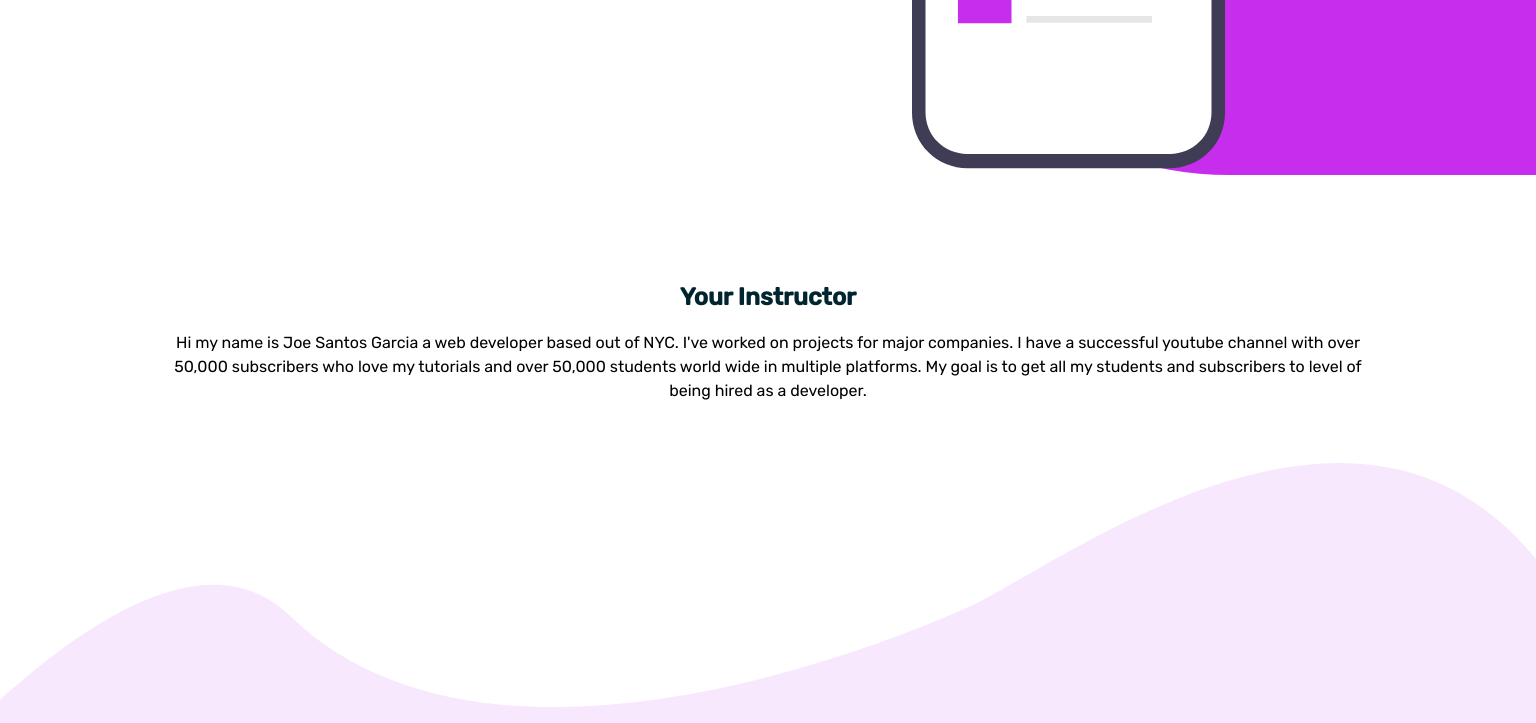
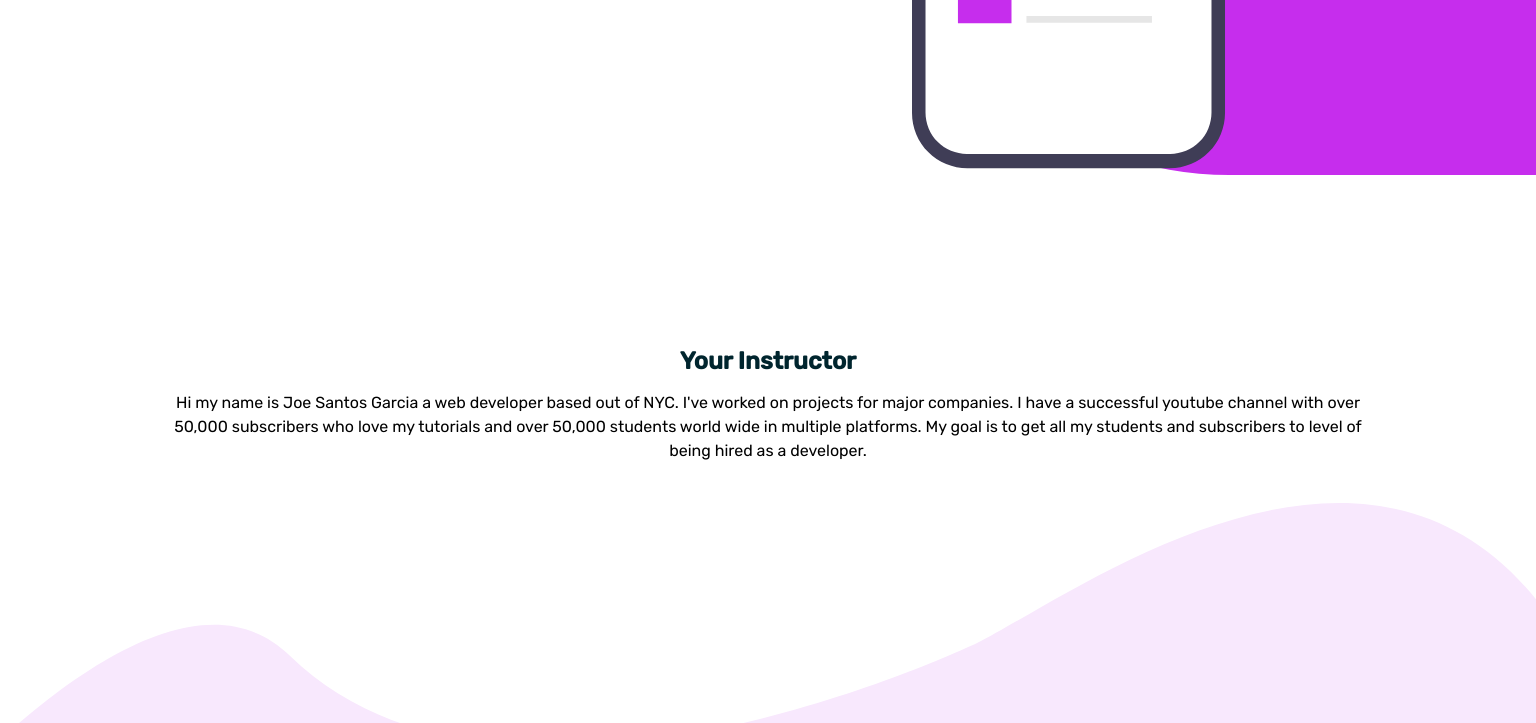
Before and after one commit to Juan-Garcia1/html-email-developer-landing-page, a website: page index.html in a window 1536 px wide. Shown: the part 507-1230 px from the top of the page. Drawn offline with Linux system fonts and the light colour scheme.

Commit message:
issue: instructor section overlaps course section on mobile

```diff
--- a/css/styles.css
+++ b/css/styles.css
@@ -186,12 +186,30 @@ h2 {
 /* INSTRUCTOR SECTION */
 .instructor-section {
   text-align: center;
-  height: 25vh;
   margin-bottom: 50px;
 }
 
 .instructor-section__body {
   line-height: 1.5;
+}
+
+@media screen and (min-width: 1440px) {
+  .instructor-section {
+    height: 30vh;
+    display: -webkit-box;
+    display: -ms-flexbox;
+    display: flex;
+    -webkit-box-orient: vertical;
+    -webkit-box-direction: normal;
+        -ms-flex-direction: column;
+            flex-direction: column;
+    -webkit-box-pack: center;
+        -ms-flex-pack: center;
+            justify-content: center;
+  }
+  .instructor-section__title {
+    margin-bottom: 0;
+  }
 }
 
 /* COURSE SECTION */
```
